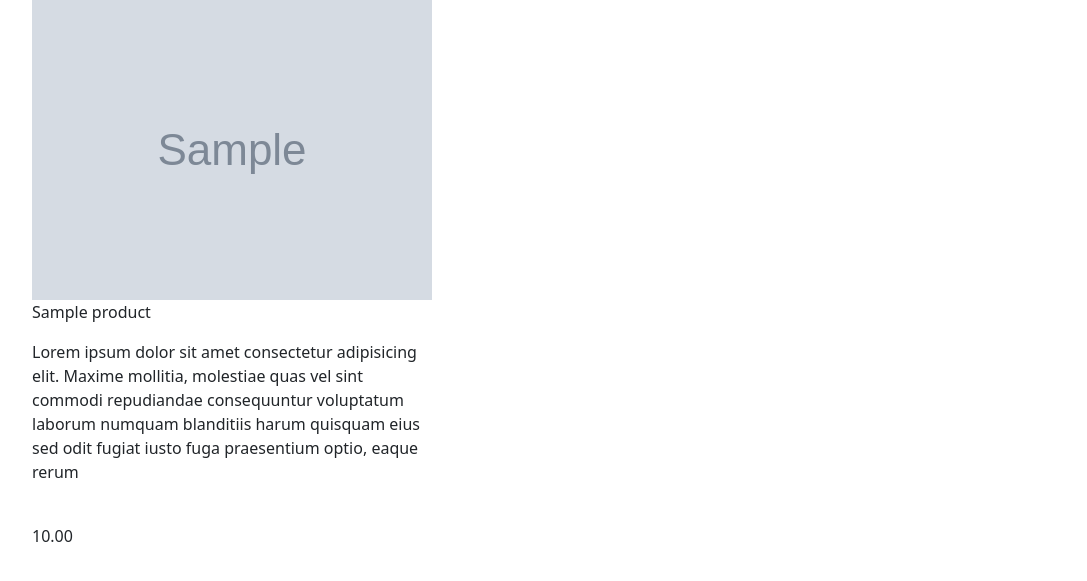
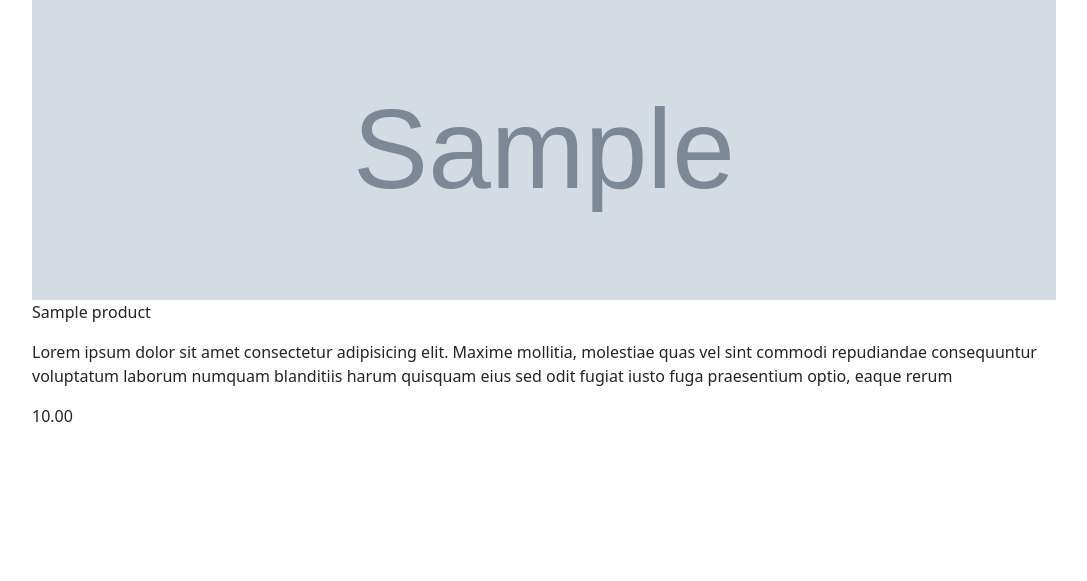
Before and after one commit to Gozebone/eat2eat, a Django app: page / in a window 1280 px wide. Shown: the part 112-693 px from the top of the page, without its empty margins (96-1183 px from the left). Run offline with Django 4.2, Linux system fonts and the light colour scheme; tables that the repository leaves empty hold one stand-in row (values such as "Sample post"); grey boxes marked "Sample" are stand-in pictures.

Commit message:
useless max-width

```diff
--- a/static/css/home.css
+++ b/static/css/home.css
@@ -28,5 +28,4 @@ div.scrollable a {
 .product {
     display: flex;
     flex-flow: column wrap;
-    max-width: 320px;
 }
```
